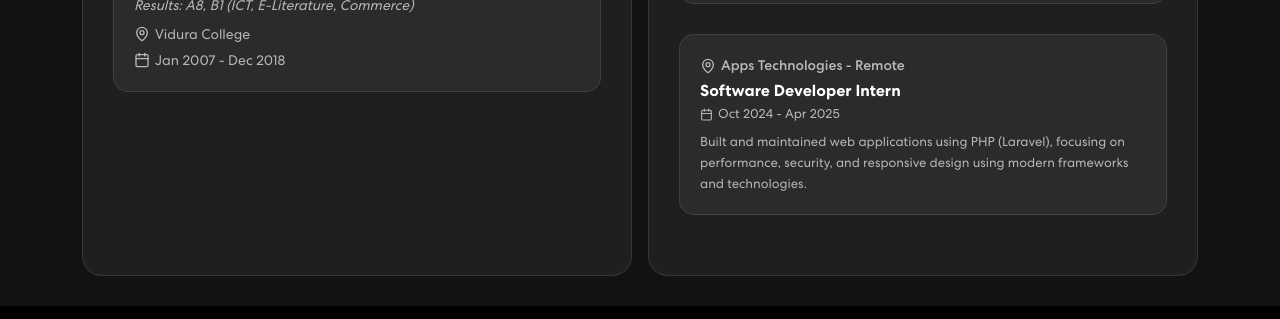
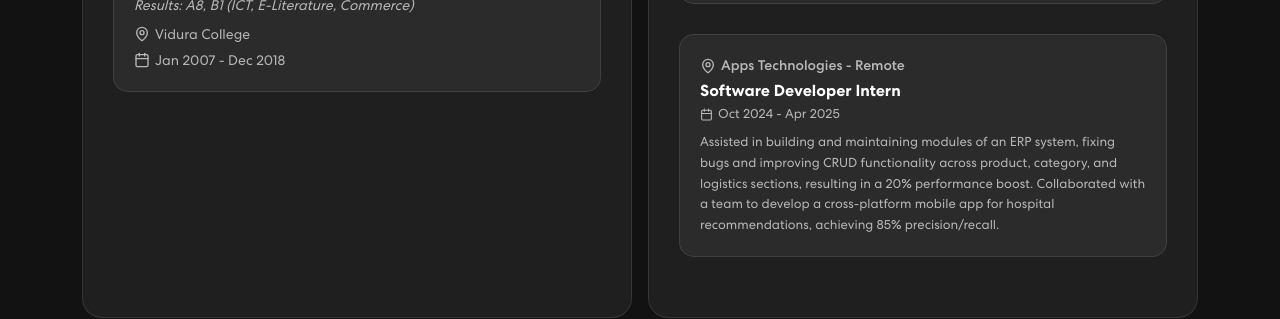
Before and after one commit to ranugasenadeera/personal-portfolio, a React (Create React App) app: page / in a window 1280 px wide. Shown: the part 2160-2479 px from the top of the page. Built offline with nearby package versions, Linux system fonts and the light colour scheme; no server answers.

Commit message:
Enhance job description in Profile component for improved clarity and detail

```diff
--- a/src/components/Profile.js
+++ b/src/components/Profile.js
@@ -57,7 +57,7 @@ const Profile = () => {
         {
           position: "Software Developer Intern",
           period: "Oct 2024 - Apr 2025",
-          description: "Built and maintained web applications using PHP (Laravel), focusing on performance, security, and responsive design using modern frameworks and technologies.",
+          description: "Assisted in building and maintaining modules of an ERP system, fixing bugs and improving CRUD functionality across product, category, and logistics sections, resulting in a 20% performance boost. Collaborated with a team to develop a cross-platform mobile app for hospital recommendations, achieving 85% precision/recall.",
           current: false
         }
       ]
```
